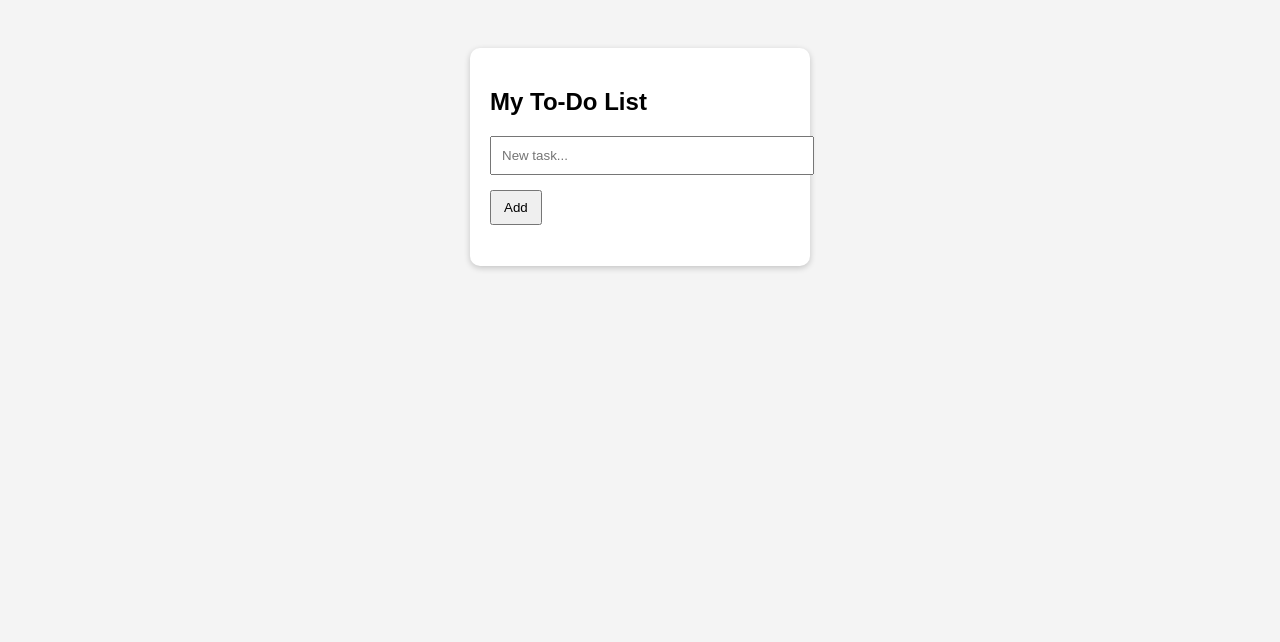
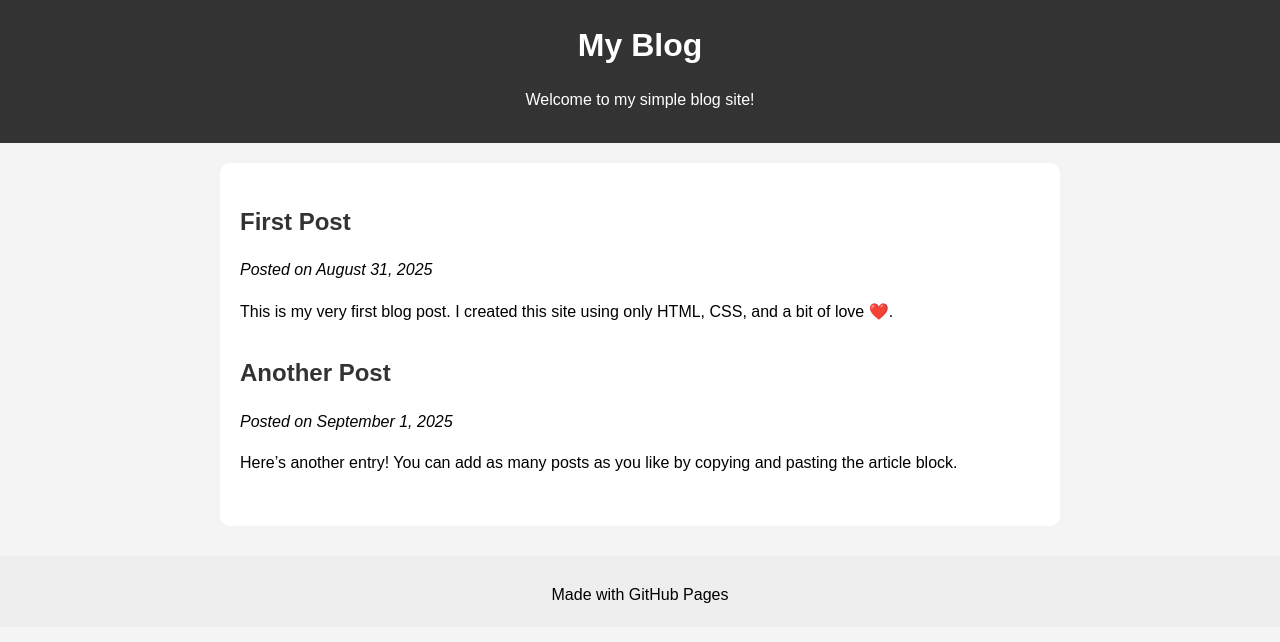
Before and after one commit to beep-boop-ship-it/Blog, a plain HTML site: page index.html in a window 1280 px wide. Drawn offline with Linux system fonts and the light colour scheme.

Commit message:
Blogging

```diff
--- a/index.html
+++ b/index.html
@@ -2,40 +2,40 @@
 <html>
 <head>
   <meta charset="utf-8">
-  <title>To-Do List</title>
+  <title>My Blog</title>
   <style>
-    body { font-family: sans-serif; display:flex; justify-content:center; padding:40px; background:#f4f4f4; }
-    .app { background:#fff; padding:20px; border-radius:10px; box-shadow:0 2px 6px rgba(0,0,0,.2); width:300px; }
-    input { width:100%; padding:10px; margin-bottom:10px; }
-    button { margin:5px 0; padding:8px 12px; }
-    ul { list-style:none; padding:0; }
-    li { background:#eee; margin:5px 0; padding:8px; border-radius:6px; display:flex; justify-content:space-between; }
+    body { font-family: sans-serif; line-height:1.6; margin:0; background:#f4f4f4; }
+    header { background:#333; color:#fff; padding:20px; text-align:center; }
+    header h1 { margin:0; }
+    .container { max-width:800px; margin:20px auto; padding:20px; background:#fff; border-radius:10px; }
+    article { margin-bottom:30px; }
+    h2 { color:#333; margin-bottom:10px; }
+    p { margin-bottom:10px; }
+    footer { text-align:center; padding:10px; background:#eee; margin-top:30px; }
   </style>
 </head>
 <body>
-  <div class="app">
-    <h2>My To-Do List</h2>
-    <input id="taskInput" placeholder="New task...">
-    <button onclick="addTask()">Add</button>
-    <ul id="list"></ul>
+  <header>
+    <h1>My Blog</h1>
+    <p>Welcome to my simple blog site!</p>
+  </header>
+
+  <div class="container">
+    <article>
+      <h2>First Post</h2>
+      <p><em>Posted on August 31, 2025</em></p>
+      <p>This is my very first blog post. I created this site using only HTML, CSS, and a bit of love ❤️.</p>
+    </article>
+
+    <article>
+      <h2>Another Post</h2>
+      <p><em>Posted on September 1, 2025</em></p>
+      <p>Here’s another entry! You can add as many posts as you like by copying and pasting the article block.</p>
+    </article>
   </div>
 
-  <script>
-    const input = document.getElementById('taskInput');
-    const list = document.getElementById('list');
-
-    function addTask() {
-      const text = input.value.trim();
-      if (!text) return;
-      const li = document.createElement('li');
-      li.innerHTML = text + '<button onclick="removeTask(this)">X</button>';
-      list.appendChild(li);
-      input.value = "";
-    }
-
-    function removeTask(btn) {
-      btn.parentElement.remove();
-    }
-  </script>
+  <footer>
+    <p>Made with GitHub Pages</p>
+  </footer>
 </body>
 </html>
```
